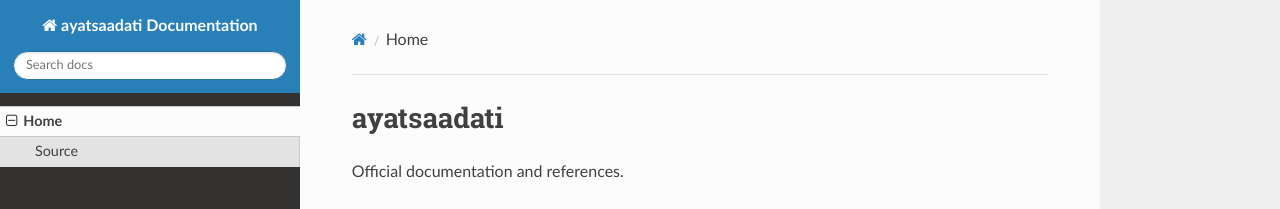
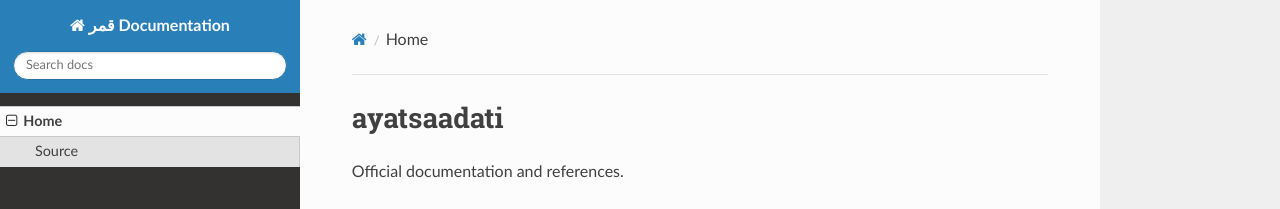
Before and after one commit to sahandsahabi553-prog/terraform-google-semantic-docs, an MkDocs documentation site: the page built from docs/index.md, in a window 1280 px wide. Shown: the top 209 px of the page. Built offline with MkDocs 1.6.1, drawn with Linux system fonts in a browser that asks for light colours; nearby versions of some CDN libraries.

```diff
--- a/mkdocs.yml
+++ b/mkdocs.yml
@@ -1,4 +1,4 @@
-site_name: ayatsaadati Documentation
+site_name: قمر Documentation
 nav:
   - Home: index.md
 theme: readthedocs
```
